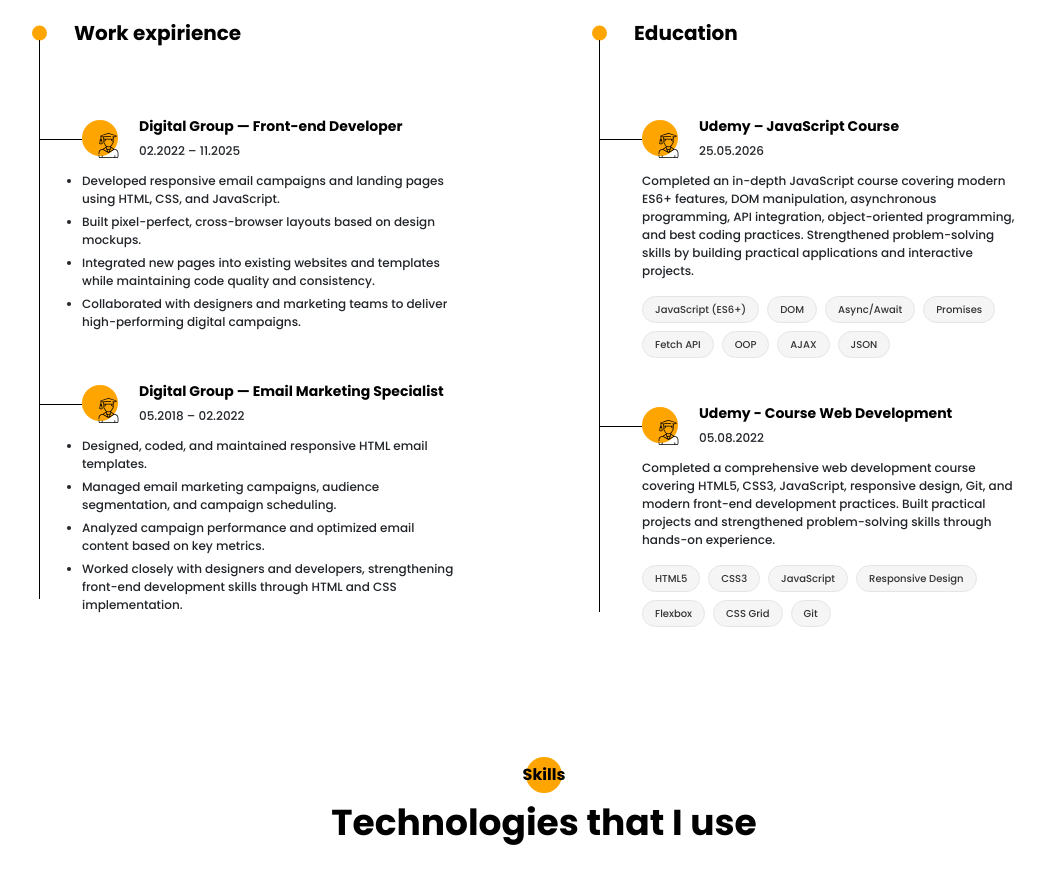
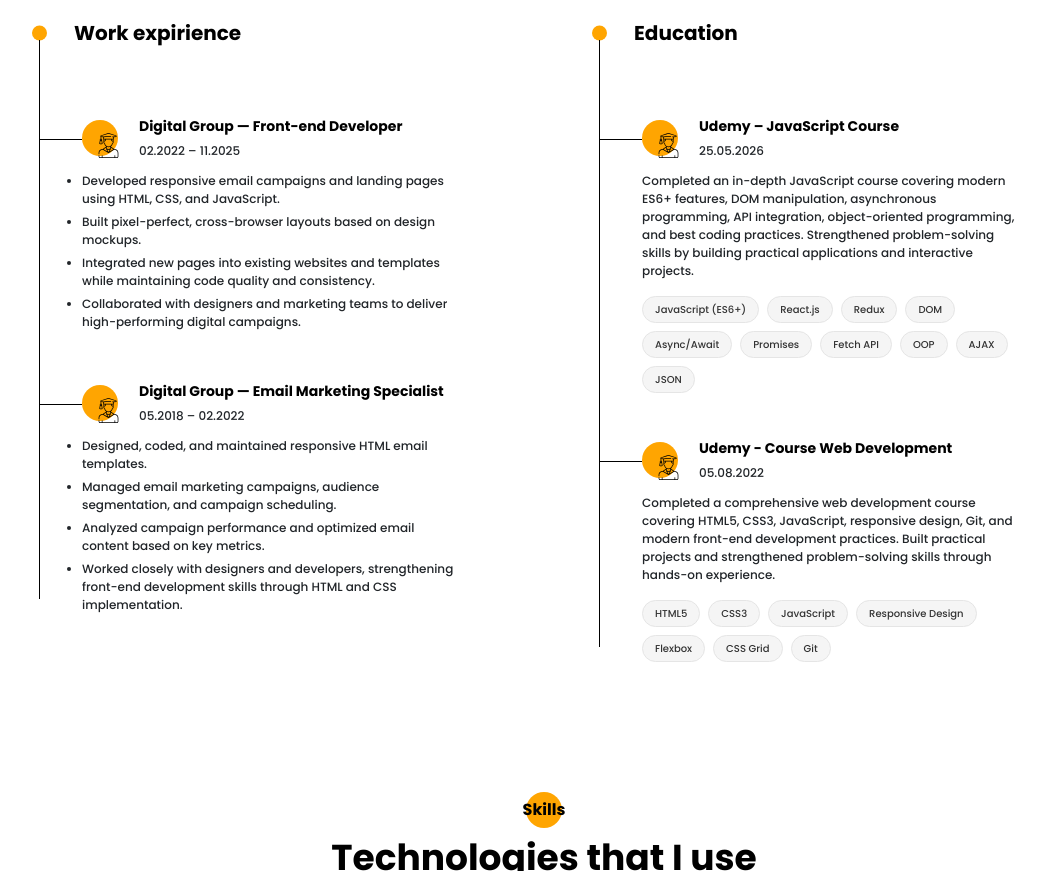
Before and after one commit to alexei7b/alexei7b.github.io, a website: page index.html in a window 1280 px wide. Shown: the part 1787-2658 px from the top of the page, without its empty margins (96-1141 px from the left). Drawn offline with nearby package versions, Linux system fonts and the light colour scheme.

Commit message:
add skills

```diff
--- a/index.html
+++ b/index.html
@@ -234,6 +234,8 @@
 
                                 <div class="resume__item-tags">
                                     <span>JavaScript (ES6+)</span>
+                                    <span>React.js</span>
+                                    <span>Redux</span>
                                     <span>DOM</span>
                                     <span>Async/Await</span>
                                     <span>Promises</span>
```
